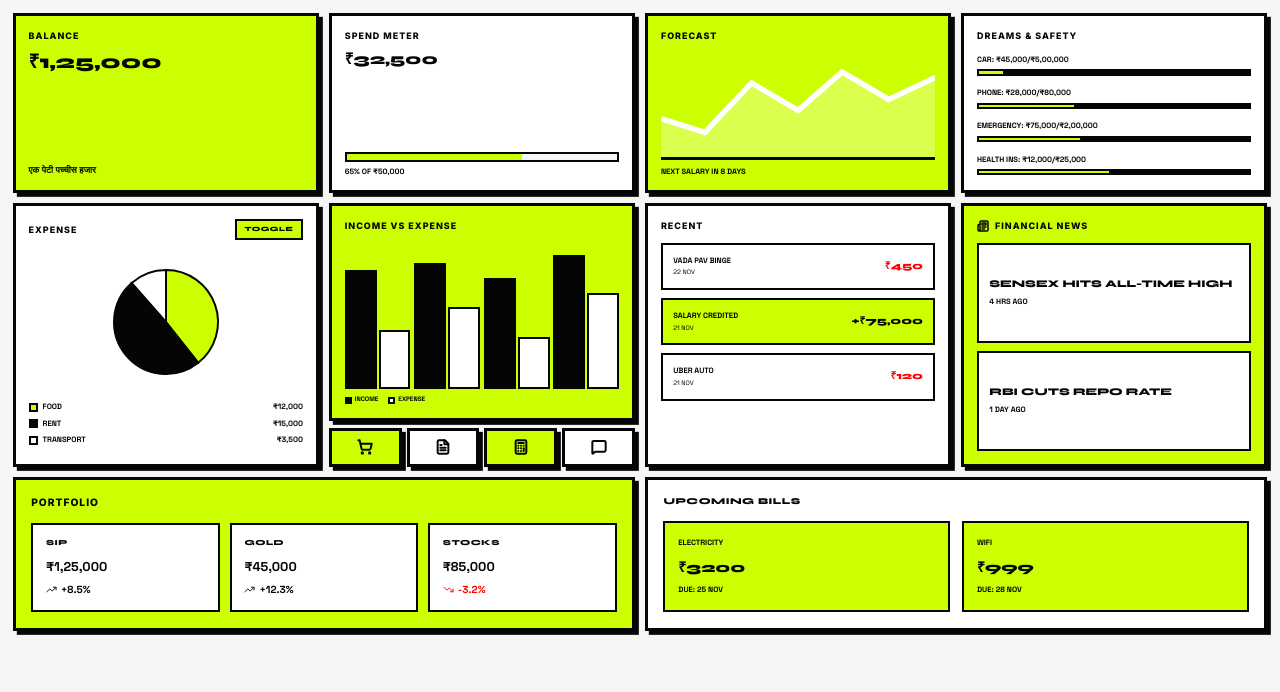
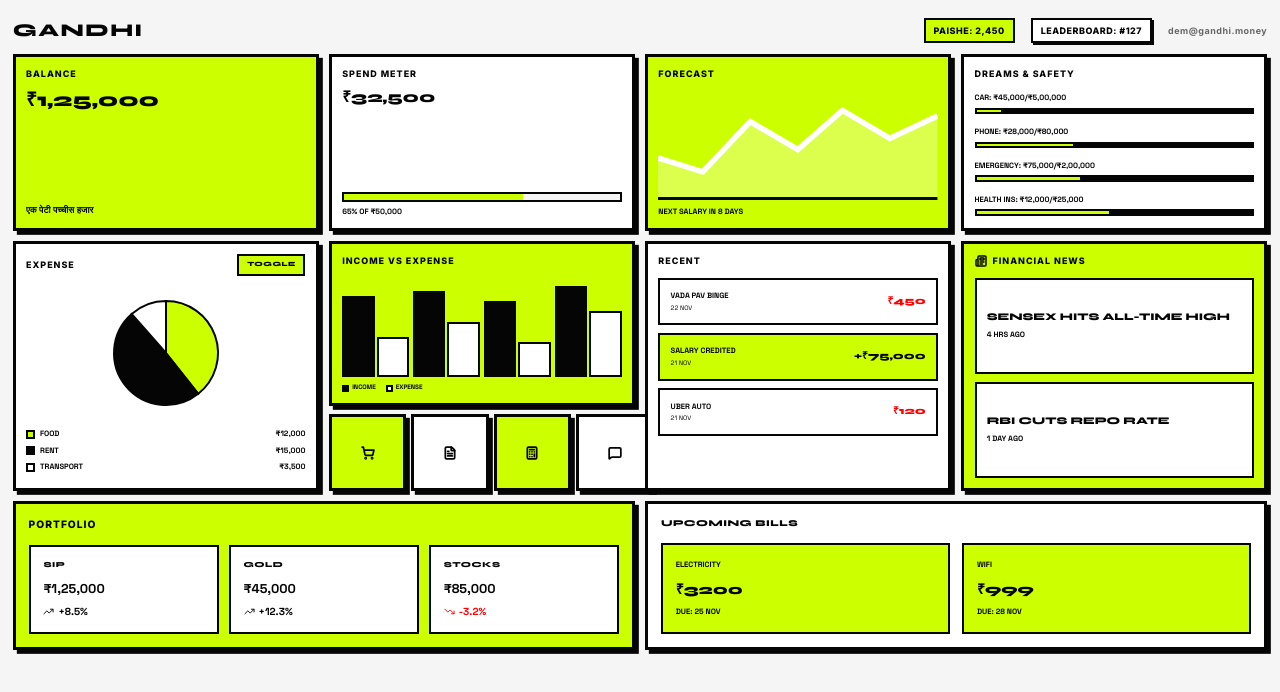
Before and after one commit to omsandippatil/Gandhi, a Next.js app: page /home in a window 1280 px wide. Shown: the top 692 px of the page. Built offline with nearby package versions, Linux system fonts and the light colour scheme; a web font is replaced by a local one.

Commit message:
Fixed Layout

```diff
--- a/app/home/page.tsx
+++ b/app/home/page.tsx
@@ -83,20 +83,94 @@ const Dashboard = () => {
       `}</style>
 
       <div style={{
+        display: 'flex',
+        justifyContent: 'space-between',
+        alignItems: 'center',
+        padding: '4px 0',
+        marginBottom: '6px'
+      }}>
+        <div style={{
+          fontFamily: "'Syne', sans-serif",
+          fontSize: 'clamp(14px, 1.4vw, 18px)',
+          fontWeight: 800,
+          color: '#050505',
+          letterSpacing: '1.5px'
+        }}>
+          GANDHI
+        </div>
+        <div style={{
+          display: 'flex',
+          alignItems: 'center',
+          gap: '16px',
+          fontFamily: "'Inter', sans-serif",
+          fontSize: 'clamp(8px, 0.7vw, 10px)',
+          fontWeight: 700,
+          color: '#050505'
+        }}>
+          <div style={{
+            letterSpacing: '0.5px',
+            display: 'flex',
+            alignItems: 'center',
+            gap: '6px'
+          }}>
+            <div style={{
+              background: '#CCFF00',
+              border: '2px solid #050505',
+              padding: '4px 8px',
+              fontWeight: 800
+            }}>
+              PAISHE: 2,450
+            </div>
+          </div>
+          <button
+            style={{
+              background: '#FFFFFF',
+              border: '2px solid #050505',
+              padding: '4px 8px',
+              fontFamily: "'Inter', sans-serif",
+              fontSize: 'clamp(8px, 0.7vw, 10px)',
+              fontWeight: 800,
+              cursor: 'pointer',
+              letterSpacing: '0.5px',
+              color: '#050505',
+              boxShadow: '2px 2px 0 #050505',
+              transition: 'all 0.2s'
+            }}
+            onMouseEnter={(e) => {
+              e.currentTarget.style.transform = 'translate(1px, 1px)';
+              e.currentTarget.style.boxShadow = '1px 1px 0 #050505';
+            }}
+            onMouseLeave={(e) => {
+              e.currentTarget.style.transform = 'translate(0, 0)';
+              e.currentTarget.style.boxShadow = '2px 2px 0 #050505';
+            }}
+          >
+            LEADERBOARD: #127
+          </button>
+          <div style={{
+            letterSpacing: '0.5px',
+            fontWeight: 600,
+            color: '#666'
+          }}>
+            dem@gandhi.money
+          </div>
+        </div>
+      </div>
+
+      <div style={{
         display: 'grid',
         gridTemplateColumns: 'repeat(4, 1fr)',
-        gridTemplateRows: '0.7fr 1.8fr 1fr 1fr',
+        gridTemplateRows: '0.6fr 1.5fr 0.8fr 0.8fr',
         gap: 'clamp(8px, 0.8vw, 12px)',
-        height: 'calc(100vh - 2vw)',
+        height: 'calc(100vh - 60px)',
         maxWidth: '100%',
         margin: '0 auto'
       }}>
 
-        {/* Balance Card */}
         <div className="brutal-shadow" style={{
           background: '#CCFF00',
           border: '3px solid #050505',
-          padding: 'clamp(10px, 1vw, 14px)',
+          padding: 'clamp(8px, 0.8vw, 12px)',
           transition: 'all 0.2s',
           display: 'flex',
           flexDirection: 'column'
@@ -112,11 +186,10 @@ const Dashboard = () => {
           </div>
         </div>
 
-        {/* Spend Meter Card */}
         <div className="brutal-shadow" style={{
           background: '#FFFFFF',
           border: '3px solid #050505',
-          padding: 'clamp(10px, 1vw, 14px)',
+          padding: 'clamp(8px, 0.8vw, 12px)',
           color: '#050505',
           transition: 'all 0.2s',
           display: 'flex',
@@ -141,11 +214,10 @@ const Dashboard = () => {
           </div>
         </div>
 
-        {/* Forecast Card - GREEN */}
         <div className="brutal-shadow" style={{
           background: '#CCFF00',
           border: '3px solid #050505',
-          padding: 'clamp(10px, 1vw, 14px)',
+          padding: 'clamp(8px, 0.8vw, 12px)',
           transition: 'all 0.2s',
           display: 'flex',
           flexDirection: 'column'
@@ -174,11 +246,10 @@ const Dashboard = () => {
           </div>
         </div>
 
-        {/* Dreams Card - WHITE */}
         <div className="brutal-shadow" style={{
           background: '#FFFFFF',
           border: '3px solid #050505',
-          padding: 'clamp(10px, 1vw, 14px)',
+          padding: 'clamp(8px, 0.8vw, 12px)',
           transition: 'all 0.2s',
           display: 'flex',
           flexDirection: 'column'
@@ -204,11 +275,10 @@ const Dashboard = () => {
           </div>
         </div>
 
-        {/* Pie Chart Card */}
         <div className="brutal-shadow" style={{
           background: '#FFFFFF',
           border: '3px solid #050505',
-          padding: 'clamp(10px, 1vw, 14px)',
+          padding: 'clamp(8px, 0.8vw, 12px)',
           transition: 'all 0.2s',
           display: 'flex',
           flexDirection: 'column'
@@ -277,17 +347,16 @@ const Dashboard = () => {
           </div>
         </div>
 
-        {/* Income vs Expense + Buttons */}
         <div style={{ display: 'flex', flexDirection: 'column', gap: 'clamp(6px, 0.6vw, 8px)' }}>
           <div className="brutal-shadow" style={{
             background: '#CCFF00',
             border: '3px solid #050505',
-            padding: 'clamp(10px, 1vw, 14px)',
+            padding: 'clamp(8px, 0.8vw, 12px)',
             color: '#050505',
             transition: 'all 0.2s',
             display: 'flex',
             flexDirection: 'column',
-            flex: '1 1 0',
+            flex: '12 1 0',
             minHeight: 0
           }}>
             <div style={{ fontFamily: "'Inter', sans-serif", fontSize: 'clamp(8px, 0.7vw, 10px)', fontWeight: 800, marginBottom: '8px', letterSpacing: '1px', color: '#050505' }}>
@@ -329,10 +398,10 @@ const Dashboard = () => {
           </div>
 
           <div style={{
-            display: 'flex',
+            display: 'grid',
+            gridTemplateColumns: 'repeat(4, 1fr)',
             gap: 'clamp(4px, 0.4vw, 6px)',
-            flex: '0 0 clamp(35px, 3vw, 45px)',
-            height: 'clamp(35px, 3vw, 45px)'
+            flex: '0.4 0 auto'
           }}>
             {[
               { icon: ShoppingCart, bg: '#CCFF00' },
@@ -356,22 +425,21 @@ const Dashboard = () => {
                     cursor: 'pointer',
                     color: '#050505',
                     padding: '0',
-                    flex: 1,
-                    height: '100%'
+                    aspectRatio: '1 / 1',
+                    width: '100%'
                   }}
                 >
-                  <Icon size={16} strokeWidth={3} />
+                  <Icon size={14} strokeWidth={3} />
                 </button>
               );
             })}
           </div>
         </div>
 
-        {/* Recent Transactions - WHITE */}
         <div className="brutal-shadow" style={{
           background: '#FFFFFF',
           border: '3px solid #050505',
-          padding: 'clamp(10px, 1vw, 14px)',
+          padding: 'clamp(8px, 0.8vw, 12px)',
           transition: 'all 0.2s',
           display: 'flex',
           flexDirection: 'column'
@@ -417,11 +485,10 @@ const Dashboard = () => {
           ))}
         </div>
 
-        {/* Financial News - GREEN */}
         <div className="brutal-shadow" style={{
           background: '#CCFF00',
           border: '3px solid #050505',
-          padding: 'clamp(10px, 1vw, 14px)',
+          padding: 'clamp(8px, 0.8vw, 12px)',
           transition: 'all 0.2s',
           display: 'flex',
           flexDirection: 'column'
@@ -490,12 +557,11 @@ const Dashboard = () => {
           </div>
         </div>
 
-        {/* Portfolio - GREEN */}
         <div className="brutal-shadow" style={{
           gridColumn: 'span 2',
           background: '#CCFF00',
           border: '3px solid #050505',
-          padding: 'clamp(12px, 1.2vw, 16px)',
+          padding: 'clamp(10px, 1vw, 14px)',
           transition: 'all 0.2s',
           display: 'flex',
           flexDirection: 'column'
@@ -548,12 +614,11 @@ const Dashboard = () => {
           </div>
         </div>
 
-        {/* Upcoming Bills - WHITE */}
         <div className="brutal-shadow" style={{
           gridColumn: 'span 2',
           background: '#FFFFFF',
           border: '3px solid #050505',
-          padding: 'clamp(12px, 1.2vw, 16px)',
+          padding: 'clamp(10px, 1vw, 14px)',
           color: '#050505',
           transition: 'all 0.2s',
           display: 'flex',
```
